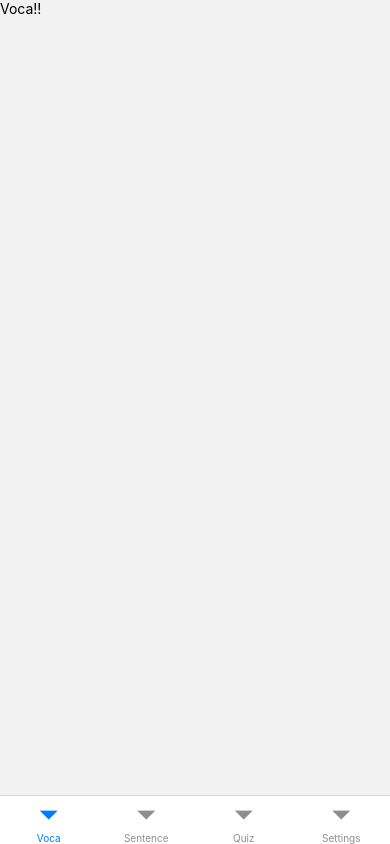
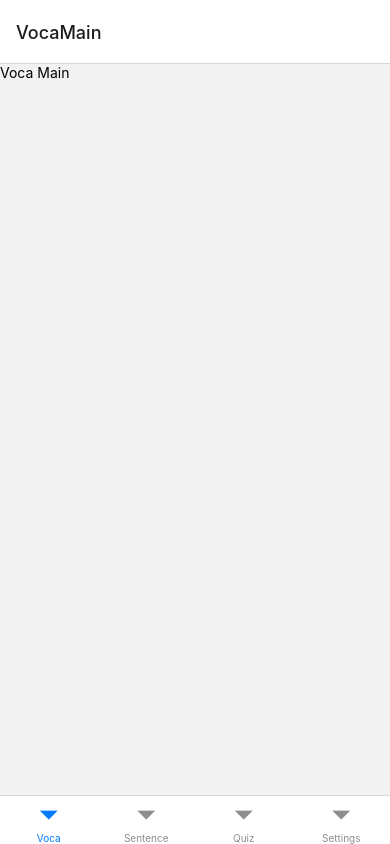
Before and after one commit to neosarchizo/rn-word-memorizer, a React Native app: screen / in a window 390 px wide. Built offline with nearby package versions, Linux system fonts and the light colour scheme.

Commit message:
feat: add voca stack

```diff
--- a/src/routes/index.tsx
+++ b/src/routes/index.tsx
@@ -3,7 +3,7 @@ import {NavigationContainer} from '@react-navigation/native'
 import {createBottomTabNavigator} from '@react-navigation/bottom-tabs'
 
 import {ParamList} from './types'
-import Voca from '../screens/voca'
+import Voca from './stacks/voca'
 
 const Tab = createBottomTabNavigator<ParamList>()
 const {Navigator, Screen} = Tab
--- /dev/null
+++ b/src/routes/stacks/voca/index.tsx
@@ -0,0 +1,19 @@
+import React, {FC} from 'react'
+import {createNativeStackNavigator} from '@react-navigation/native-stack'
+
+import {ParamList} from './types'
+import {VocaMain, VocaAdd} from '../../../screens'
+
+const Stack = createNativeStackNavigator<ParamList>()
+const {Navigator, Screen} = Stack
+
+const Router: FC = () => {
+  return (
+    <Navigator>
+      <Screen name="VocaMain" component={VocaMain} />
+      <Screen name="VocaAdd" component={VocaAdd} />
+    </Navigator>
+  )
+}
+
+export default Router
--- /dev/null
+++ b/src/routes/stacks/voca/types/index.ts
@@ -0,0 +1,6 @@
+import {ParamListBase} from '@react-navigation/native'
+
+export interface ParamList extends ParamListBase {
+  Main: undefined
+  Add: undefined
+}
--- /dev/null
+++ b/src/screens/index.ts
@@ -0,0 +1,4 @@
+import VocaAdd from './voca-add'
+import VocaMain from './voca-main'
+
+export {VocaAdd, VocaMain}
--- a/src/screens/voca/index.tsx
+++ b/src/screens/voca-add/index.tsx
@@ -2,7 +2,7 @@ import React, {FC} from 'react'
 import {Text} from 'react-native'
 
 const Main: FC = () => {
-  return <Text>Voca!!</Text>
+  return <Text>Voca Add</Text>
 }
 
 export default Main
--- /dev/null
+++ b/src/screens/voca-main/index.tsx
@@ -0,0 +1,8 @@
+import React, {FC} from 'react'
+import {Text} from 'react-native'
+
+const Main: FC = () => {
+  return <Text>Voca Main</Text>
+}
+
+export default Main
```
